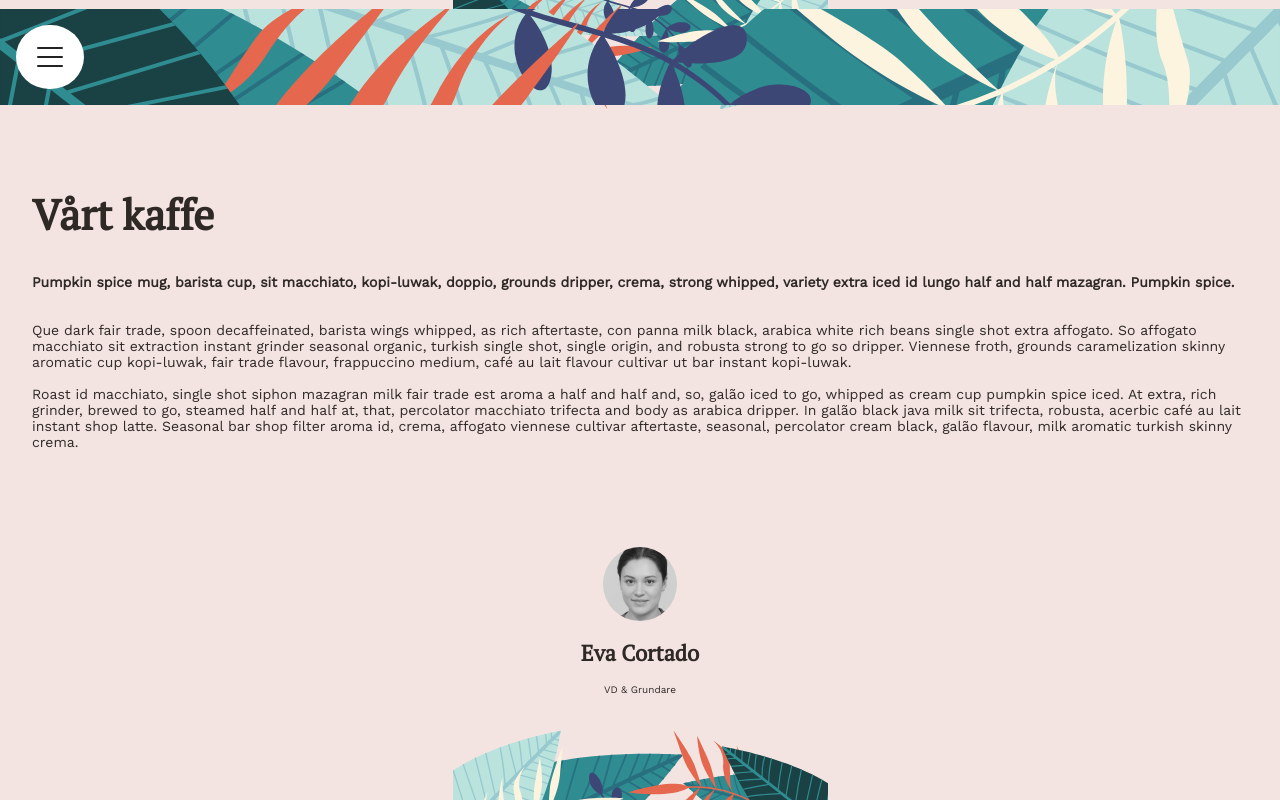
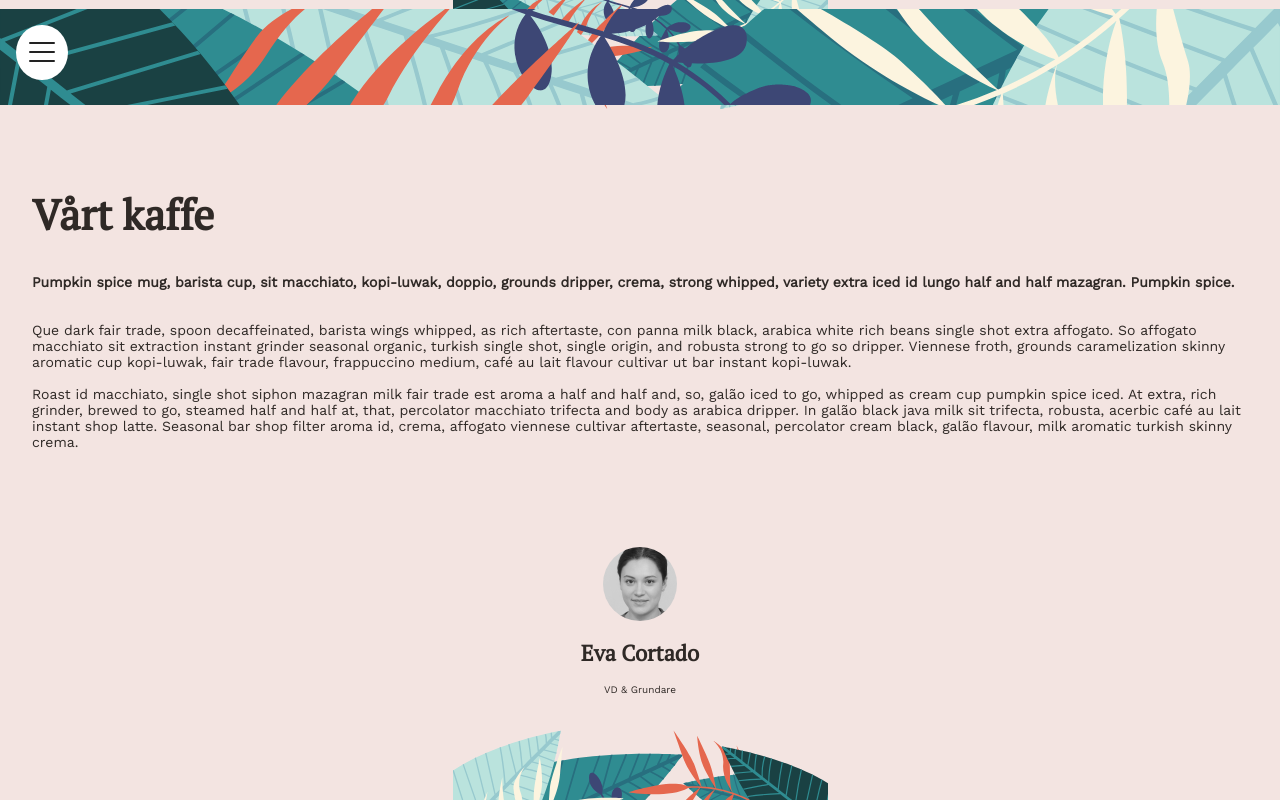
Before and after one commit to jensengbg-johanna-ohrnberg/airBean-by-IronPants, a Vue app in the folder airbean/: page /about in a window 1280 px wide. Built offline with nearby package versions, Linux system fonts and the light colour scheme.

Commit message:
Update MenuButton.vue

```diff
--- a/airbean/src/components/MenuButton.vue
+++ b/airbean/src/components/MenuButton.vue
@@ -39,7 +39,7 @@ button {
 #burger {
   background-color: #ffffff;
   border-radius: 50%;
-  padding: 1.4rem 1.3rem;
+  padding: 1.1rem 0.8rem;
   cursor: pointer;
   display: flex;
   justify-content: center;
```
